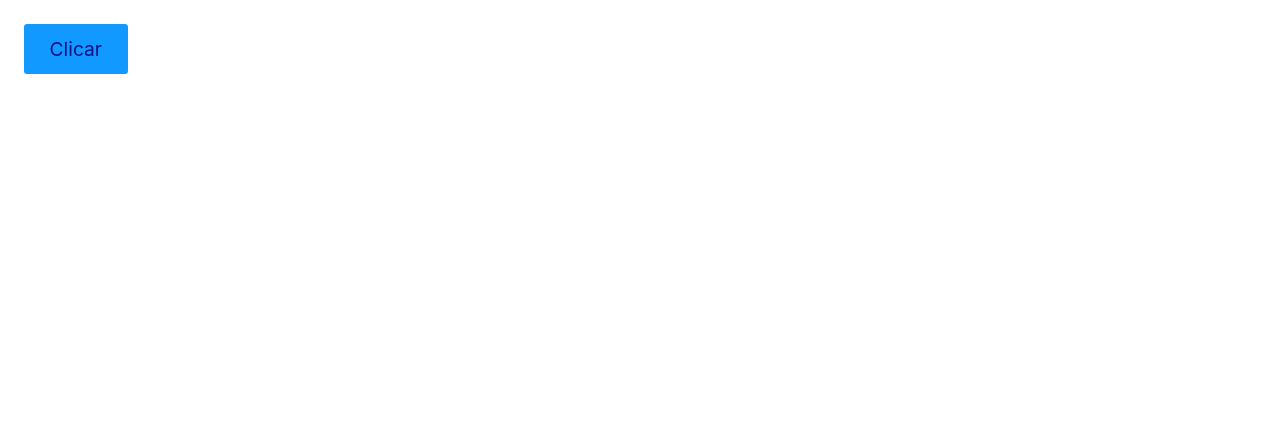
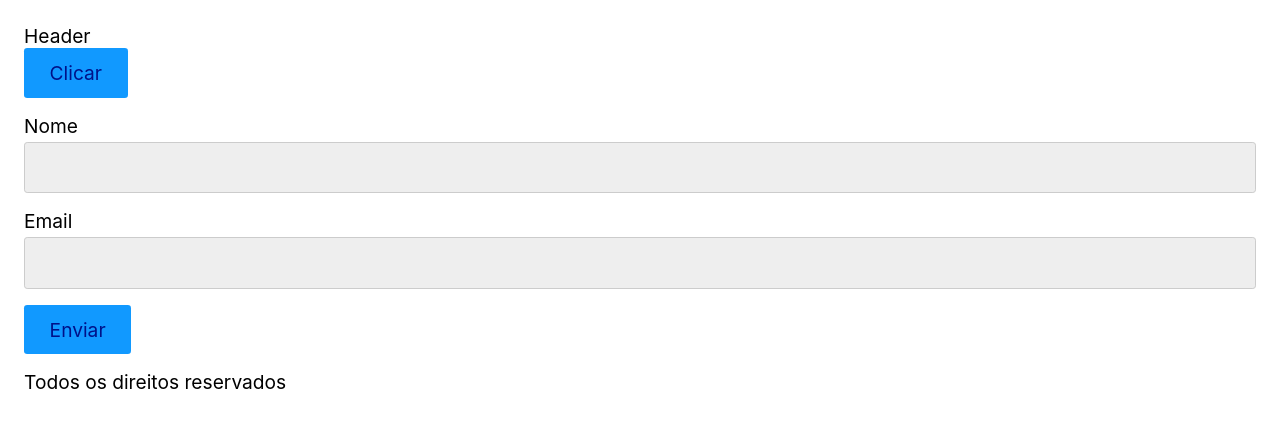
Before and after one commit to linharesg/origamid-react, a React (Vite) app in the folder 0207 JSX/: page / in a window 1280 px wide. Shown: the top 428 px of the page. Built offline with nearby package versions, Linux system fonts and the light colour scheme.

Commit message:
0210 components

```diff
--- a/0207 JSX/src/App.jsx
+++ b/0207 JSX/src/App.jsx
@@ -1,11 +1,17 @@
 import React from 'react';
+import Header from './Header.jsx'
+import Footer from './Footer.jsx'
+import Form from './Form/Form.jsx';
 
 const App = () => {
   return (
     <>
       {/* <Jsx0207 /> */}
       {/* <Arrays0208 /> */}
+      <Header />
       <Eventos0209 />
+      <Form />
+      <Footer />
     </>
   );
 };
--- /dev/null
+++ b/0207 JSX/src/Footer.jsx
@@ -0,0 +1,11 @@
+import React from 'react'
+
+const Footer = () => {
+  return (
+    <footer>
+      <p>Todos os direitos reservados</p>
+    </footer>
+  )
+}
+
+export default Footer
--- /dev/null
+++ b/0207 JSX/src/Form/Button.jsx
@@ -0,0 +1,11 @@
+import React from 'react'
+
+const Button = () => {
+  return (
+    <button>
+      Enviar
+    </button>
+  )
+}
+
+export default Button
--- /dev/null
+++ b/0207 JSX/src/Form/Form.jsx
@@ -0,0 +1,21 @@
+import React from 'react';
+import Input from './Input';
+import Button from './Button';
+
+const Form = () => {
+  return (
+    <form>
+      <p>
+        <label htmlFor="nome">Nome</label>
+        <Input />
+      </p>
+      <p>
+        <label htmlFor="email">Email</label>
+        <Input />
+      </p>
+      <Button />
+    </form>
+  );
+};
+
+export default Form;
--- /dev/null
+++ b/0207 JSX/src/Form/Input.jsx
@@ -0,0 +1,7 @@
+import React from 'react';
+
+const Input = () => {
+  return <input type="text" />;
+};
+
+export default Input;
--- /dev/null
+++ b/0207 JSX/src/Header.jsx
@@ -0,0 +1,7 @@
+import React from 'react';
+
+const Header = () => {
+  return <header>Header</header>;
+};
+
+export default Header;
```
